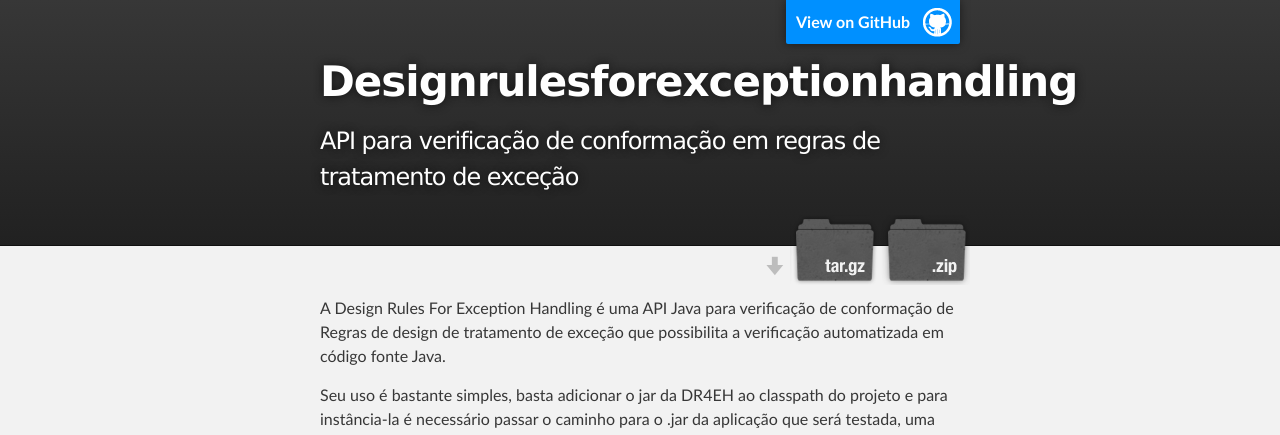
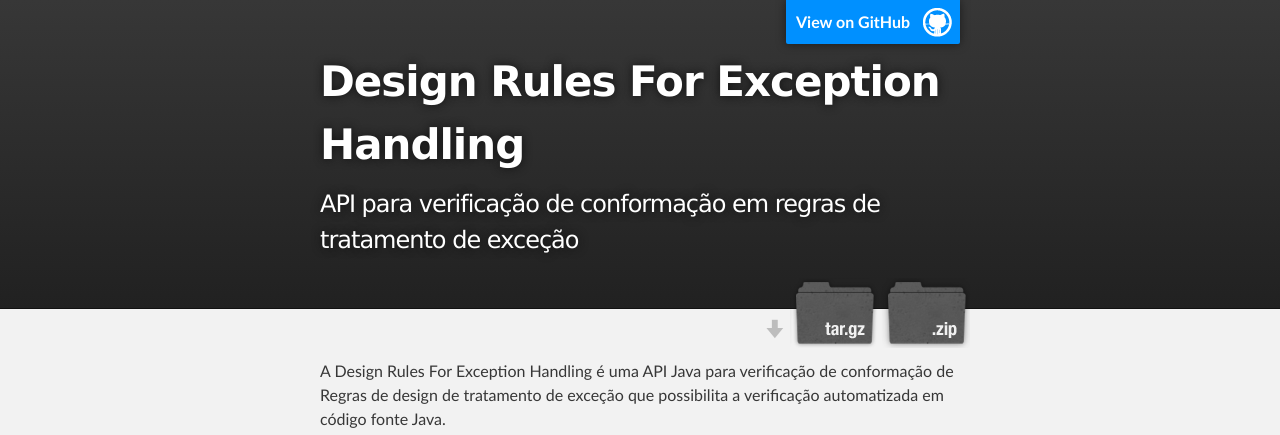
Before and after one commit to marciosn/Design-Rules-For-Exception-Handling-DR4EH, a plain HTML site: page index.html in a window 1280 px wide. Shown: the top 435 px of the page. Drawn offline with Linux system fonts and the light colour scheme.

Commit message:
Update index.html

```diff
--- a/index.html
+++ b/index.html
@@ -8,7 +8,7 @@
 
     <link rel="stylesheet" type="text/css" media="screen" href="stylesheets/stylesheet.css">
 
-    <title>Designrulesforexceptionhandling</title>
+    <title>Design Rules For Exception Handling</title>
   </head>
 
   <body>
@@ -18,7 +18,7 @@
         <header class="inner">
           <a id="forkme_banner" href="https://github.com/marciosn/DesignRulesForExceptionHandling">View on GitHub</a>
 
-          <h1 id="project_title">Designrulesforexceptionhandling</h1>
+          <h1 id="project_title">Design Rules For Exception Handling</h1>
           <h2 id="project_tagline">API para verificação de conformação em regras de tratamento de exceção</h2>
 
             <section id="downloads">
```
